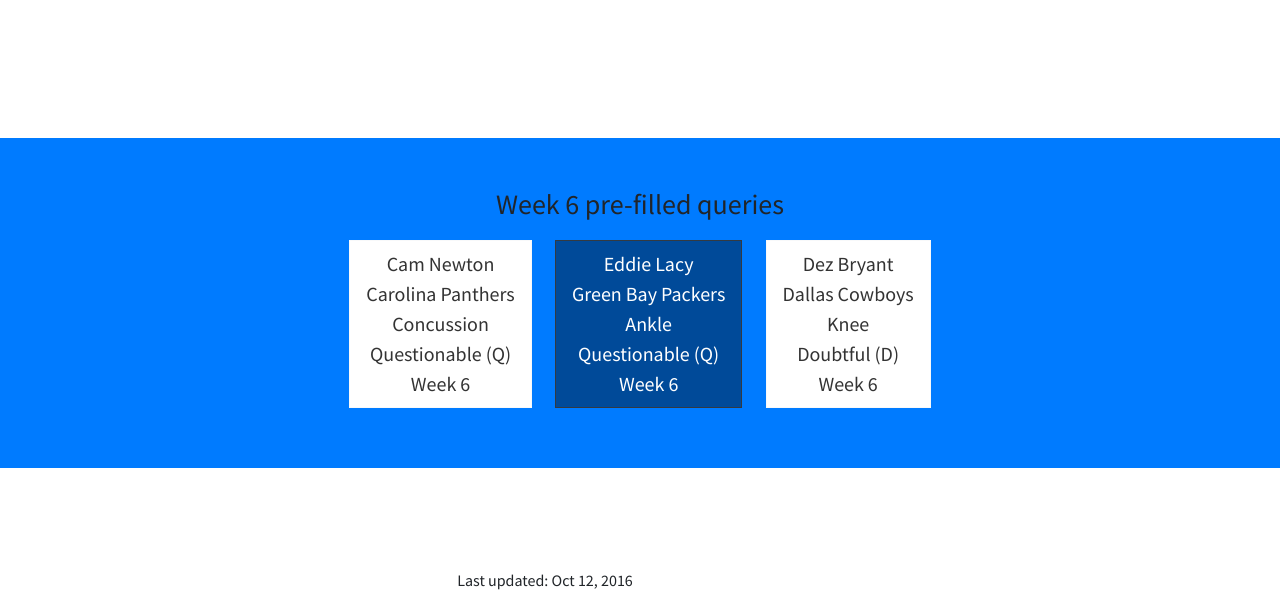
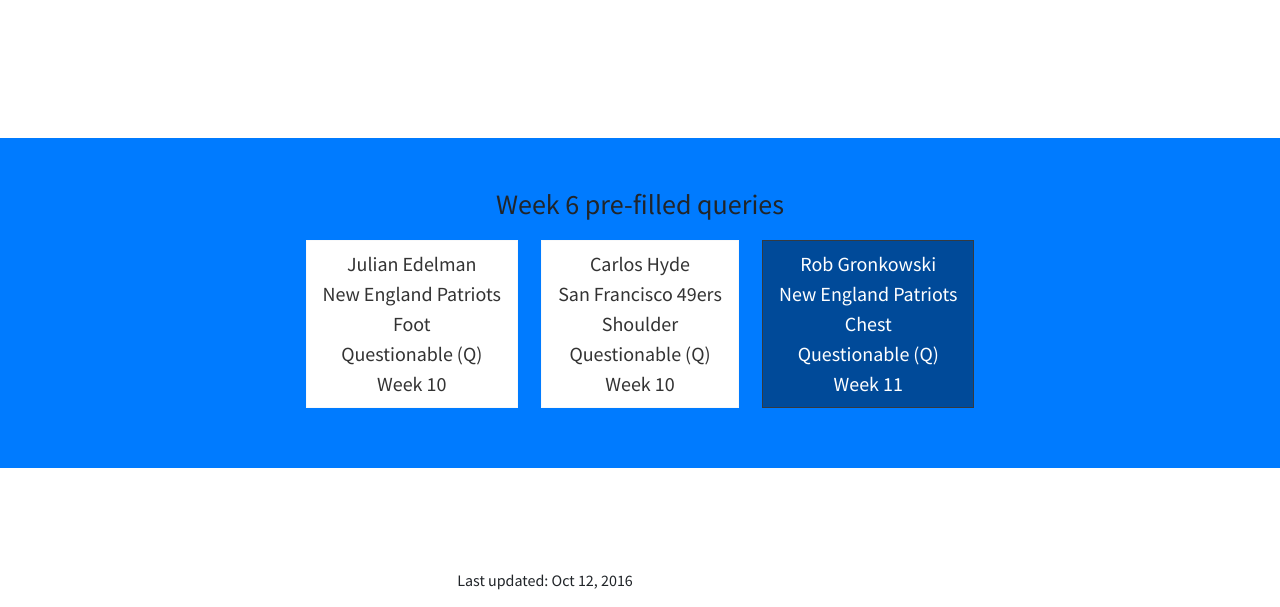
Before and after one commit to littlehippos/NFL-injuries, a Flask app: page /demo1 in a window 1280 px wide. Shown: the part 662-1269 px from the top of the page. Run offline with Flask 2, Linux system fonts and the light colour scheme; parts of the project's set-up code (start-up, migrations or seed data) failed here and were passed over; some libraries are stand-ins or nearby versions.

Commit message:
Updated to Week 11 of NFL

```diff
--- a/Web_app/templates/demo.html
+++ b/Web_app/templates/demo.html
@@ -84,7 +84,7 @@
 
                 <div class="form-group">
                   <h2><label for="injury_type">Current week:</label>
-                  <input type="text" id="week" name='week' placeholder="ex: 1, 2, 3" value="{{pre_selection_week}}"></h2>
+                  <input type="text" id="week" name='week' placeholder="ex: 1, 2, 3" value="{{curr_week}}"></h2>
                 </div>
 
                <!--<br>-->
@@ -105,9 +105,9 @@
             <div class="row">
                 <div class="col-lg-12 text-center">
                     <h3>Week {{pre_selection_week}} pre-filled queries</h3>
-                    <a href="demo1" class="btn btn-lg btn-light" onclick="location.href=demo;">Cam Newton<br>Carolina Panthers<br>Concussion<br>Questionable (Q)<br>Week 6</a>
-                    <a href="demo2" class="btn btn-lg btn-dark">Eddie Lacy<br>Green Bay Packers<br>Ankle<br>Questionable (Q)<br>Week 6</a>
-                    <a href="demo3" class="btn btn-lg btn-light">Dez Bryant<br>Dallas Cowboys<br>Knee<br>Doubtful (D)<br>Week 6</a>
+                    <a href="demo1" class="btn btn-lg btn-light" onclick="location.href=demo;">Julian Edelman<br>New England Patriots<br>Foot<br>Questionable (Q)<br>Week 10</a>
+                    <a href="demo2" class="btn btn-lg btn-light">Carlos Hyde<br>San Francisco 49ers<br>Shoulder<br>Questionable (Q)<br>Week 10</a>
+                    <a href="demo3" class="btn btn-lg btn-dark">Rob Gronkowski<br>New England Patriots<br>Chest<br>Questionable (Q)<br>Week 11</a>
                 </div>
             </div>
         </div>
```
